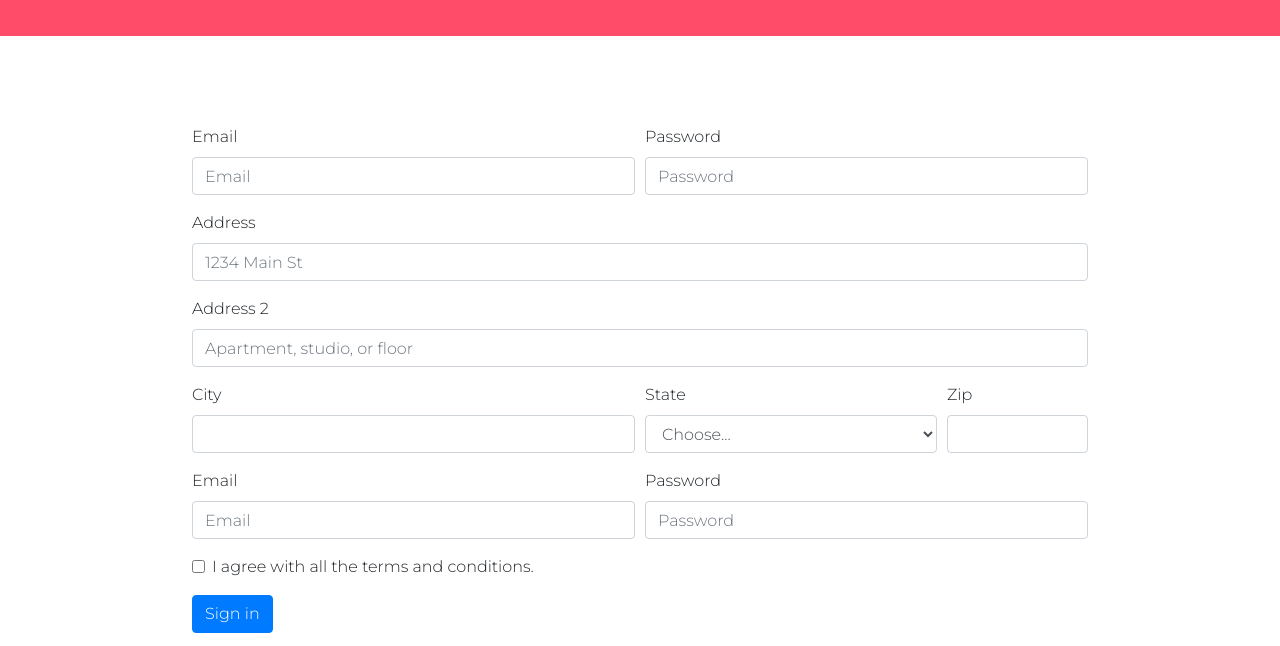
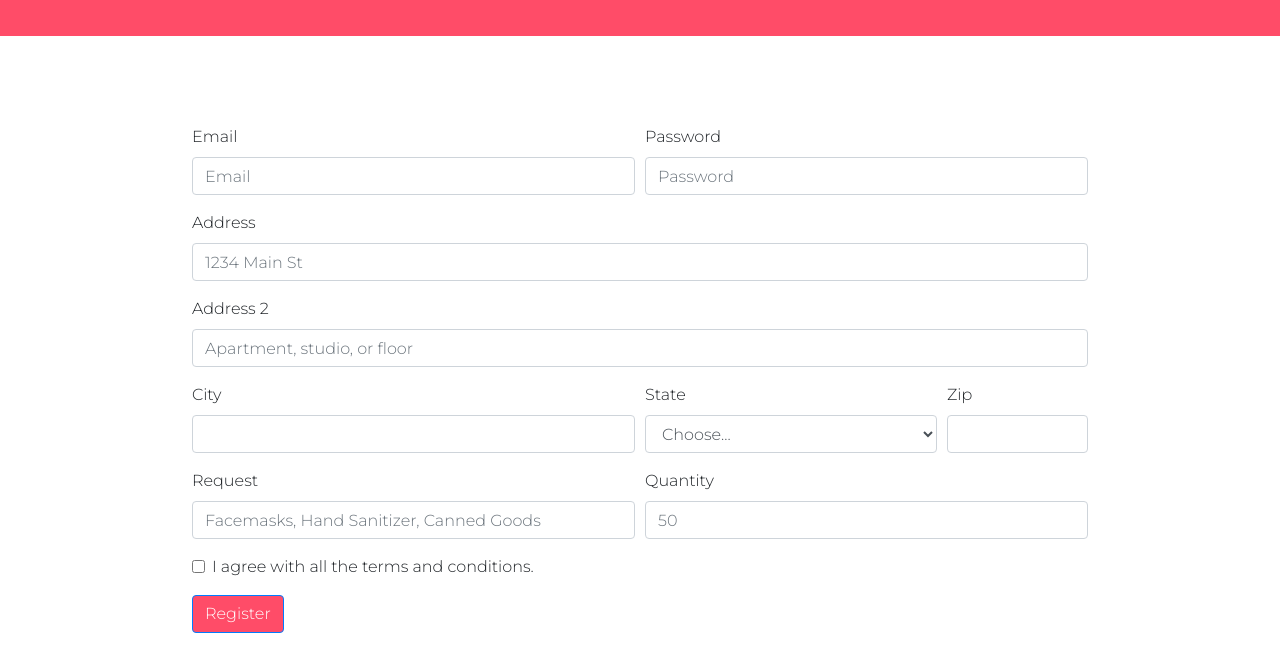
Before and after one commit to ZamaSharik/hack-covid, a plain HTML site: page covid19-website/form.html in a window 1280 px wide. Shown: the part 183-829 px from the top of the page. Drawn offline with nearby package versions, Linux system fonts and the light colour scheme.

Commit message:
edited button color and added fields in the form page

```diff
--- a/covid19-website/form.html
+++ b/covid19-website/form.html
@@ -94,12 +94,12 @@
       </div>
       <div class="form-row">
         <div class="form-group col-md-6">
-          <label for="inputEmail4">Email</label>
-          <input type="email" class="form-control" id="inputEmail4" placeholder="Email">
+          <label for="inputRequest">Request</label>
+          <input type="request" class="form-control" id="inputRequest" placeholder="Facemasks, Hand Sanitizer, Canned Goods">
         </div>
         <div class="form-group col-md-6">
-          <label for="inputPassword4">Password</label>
-          <input type="password" class="form-control" id="inputPassword4" placeholder="Password">
+          <label for="inputPassword4">Quantity</label>
+          <input type="quantity" class="form-control" id="inputQuantity" placeholder="50">
         </div>
       </div>
       <div class="form-group">
@@ -110,7 +110,7 @@
           </label>
         </div>
       </div>
-      <button type="submit" class="btn btn-primary">Sign in</button>
+      <button type="submit" class="btn btn-primary" style=background-color:#ff4c68>Register</button>
     </form>
 
   </section>
--- a/covid19-website/style.css
+++ b/covid19-website/style.css
@@ -69,6 +69,10 @@ body {
   padding: 5%;
 }
 
+body {
+  font-family: 'Montserrat';
+}
+
 .icon {
   color: #ef8172 !important;
   margin-bottom: 1rem;
```
